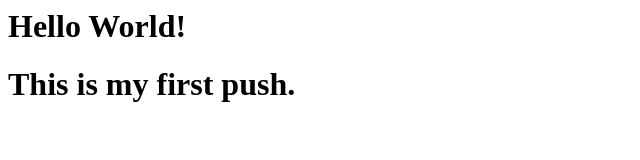
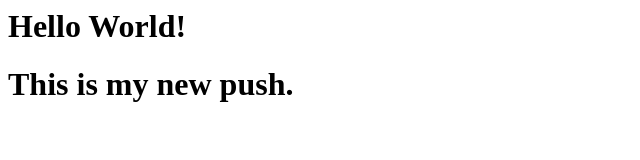
Before and after one commit to goelavni/goelavni.github.io, a plain HTML site: page index.html in a window 1280 px wide. Shown: the full height of the page, 0-640 px from the left. Drawn offline with Linux system fonts and the light colour scheme.

Commit message:
website change

```diff
--- a/index.html
+++ b/index.html
@@ -3,7 +3,7 @@
 
 <head>
 <h1>Hello World!</h1>
-<h1>This is my first push.</h1>
+<h1>This is my new push.</h1>
 </head>
 
 </html>
```
